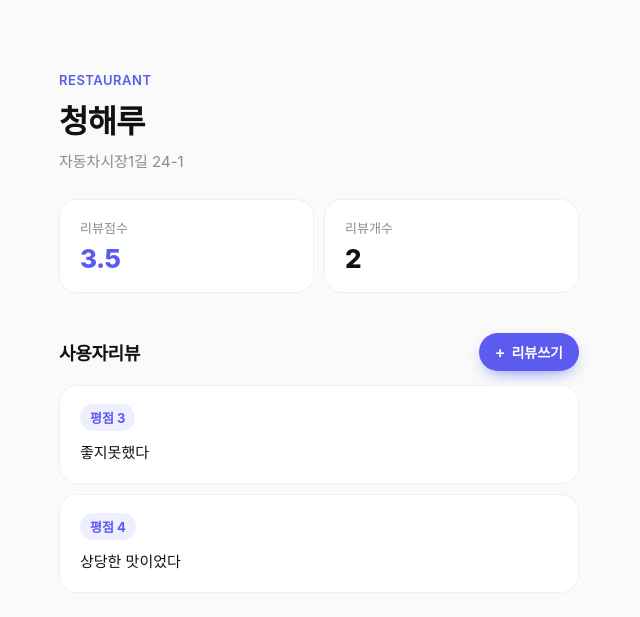
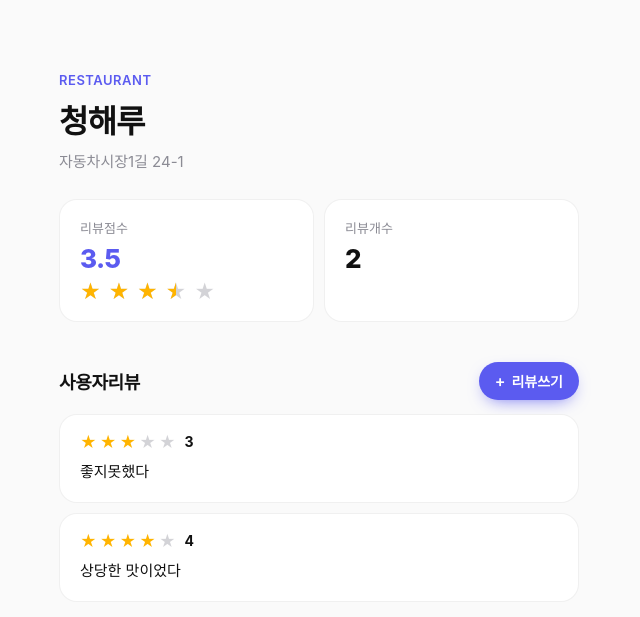
Before and after one commit to v4exex/crud_sample, a FastAPI app: page /stores/1 in a window 1280 px wide. Shown: the top 617 px of the page, without its empty margins (321-961 px from the left). Run offline with FastAPI, Linux system fonts and the light colour scheme; some web fonts are replaced.

Commit message:
리뷰쓰기까지

```diff
--- a/main.py
+++ b/main.py
@@ -46,9 +46,9 @@ def store_list(request:Request):
 
 @app.get('/stores/{store_id}')
 def store_detail(request:Request, store_id: int):
-    food_store = next((food_store for food_store in food_store_list if food_store['id'] == store_id), None)
+    food_store = find_food_store_by_id(store_id)
     review_count = len(food_store['review_list'])
-    avg_score = sum([review['score'] for review in food_store['review_list']]) / review_count
+    avg_score = 0 if review_count == 0 else round(sum([review['score'] for review in food_store['review_list']]) / review_count, 1)
 
     return templates.TemplateResponse(
         request=request,
@@ -59,3 +59,23 @@ def store_detail(request:Request, store_id: int):
             'review_count': review_count,
         }
     )
+
+@app.get('/stores/{store_id}/review/new')
+def review_new(request:Request, store_id: int):
+    return templates.TemplateResponse(
+        request=request,
+        name='review_new.html',
+        context={ 'store_id': store_id }
+    )
+
+@app.post('/stores/{store_id}/review/create')
+def review_new(store_id: int, score: int = Form(), comment: str = Form()):
+    food_store = find_food_store_by_id(store_id)
+    food_store['review_list'].append({
+        'score': score,
+        'comment': comment,
+    })
+    return RedirectResponse(f'/stores/{store_id}', status_code=303)
+
+def find_food_store_by_id(store_id: int):
+    return next((food_store for food_store in food_store_list if food_store['id'] == store_id), None)
--- a/templates/store_detail.html
+++ b/templates/store_detail.html
@@ -124,15 +124,72 @@
             border: 1px solid var(--line);
             border-radius: 18px;
         }
+        .stars {
+            display: inline-flex;
+            align-items: center;
+            gap: 2px;
+            letter-spacing: 1px;
+            color: rgba(128, 128, 140, 0.35);
+            line-height: 1;
+        }
+        .stars .on { color: #ffb400; }
+        .stars-partial {
+            position: relative;
+            display: inline-block;
+            margin-top: 8px;
+            font-size: 20px;
+            line-height: 1;
+            white-space: nowrap;
+        }
+        .star {
+            position: relative;
+            display: inline-block;
+            margin-right: 2px;
+            color: rgba(128, 128, 140, 0.35);
+        }
+        .star-fill {
+            position: absolute;
+            top: 0;
+            left: 0;
+            overflow: hidden;
+            color: #ffb400;
+        }
         .score {
-            display: inline-block;
-            padding: 4px 10px;
+            display: flex;
+            align-items: center;
+            gap: 8px;
             margin-bottom: 10px;
-            border-radius: 999px;
+            font-size: 14px;
+            font-weight: 700;
+        }
+        .score .stars { font-size: 16px; }
+        .empty {
+            padding: 48px 20px;
+            text-align: center;
+            background: var(--card);
+            border: 1px dashed var(--line);
+            border-radius: 18px;
+        }
+        .empty-icon {
+            width: 52px;
+            height: 52px;
+            margin: 0 auto 14px;
+            display: flex;
+            align-items: center;
+            justify-content: center;
+            border-radius: 50%;
             background: var(--accent-soft);
-            color: var(--accent);
-            font-size: 13px;
+            font-size: 22px;
+        }
+        .empty-title {
+            margin: 0 0 4px;
+            font-size: 16px;
             font-weight: 700;
+        }
+        .empty-desc {
+            margin: 0;
+            font-size: 14px;
+            color: var(--muted);
         }
         .comment {
             margin: 0;
@@ -151,6 +208,12 @@
             <div class="stat">
                 <div class="label">리뷰점수</div>
                 <div class="value accent">{{ avg_score }}</div>
+                <div class="stars-partial">
+                    {% for i in range(5) %}
+                    {% set fill = [[avg_score - i, 0]|max, 1]|min * 100 %}
+                    <span class="star">★<span class="star-fill" style="width: {{ fill }}%;">★</span></span>
+                    {% endfor %}
+                </div>
             </div>
             <div class="stat">
                 <div class="label">리뷰개수</div>
@@ -160,13 +223,22 @@
 
         <div class="section-head">
             <h2>사용자리뷰</h2>
-            <a class="write-btn" href="/stores/{{ food_store.id }}/reviews/new">리뷰쓰기</a>
+            <a class="write-btn" href="/stores/{{ food_store.id }}/review/new">리뷰쓰기</a>
         </div>
         <div class="reviews">
             {% for review in food_store.review_list %}
             <div class="review">
-                <span class="score">평점 {{ review.score }}</span>
+                <div class="score">
+                    <span class="stars">{% for i in range(5) %}<span class="{{ 'on' if i < review.score else '' }}">★</span>{% endfor %}</span>
+                    <span>{{ review.score }}</span>
+                </div>
                 <p class="comment">{{ review.comment }}</p>
+            </div>
+            {% else %}
+            <div class="empty">
+                <div class="empty-icon">💬</div>
+                <p class="empty-title">아직 리뷰가 없습니다</p>
+                <p class="empty-desc">첫 번째 리뷰를 남겨 보세요.</p>
             </div>
             {% endfor %}
         </div>
```
Also changed, not shown: templates/review_new.html (added, +16 -0 lines).
